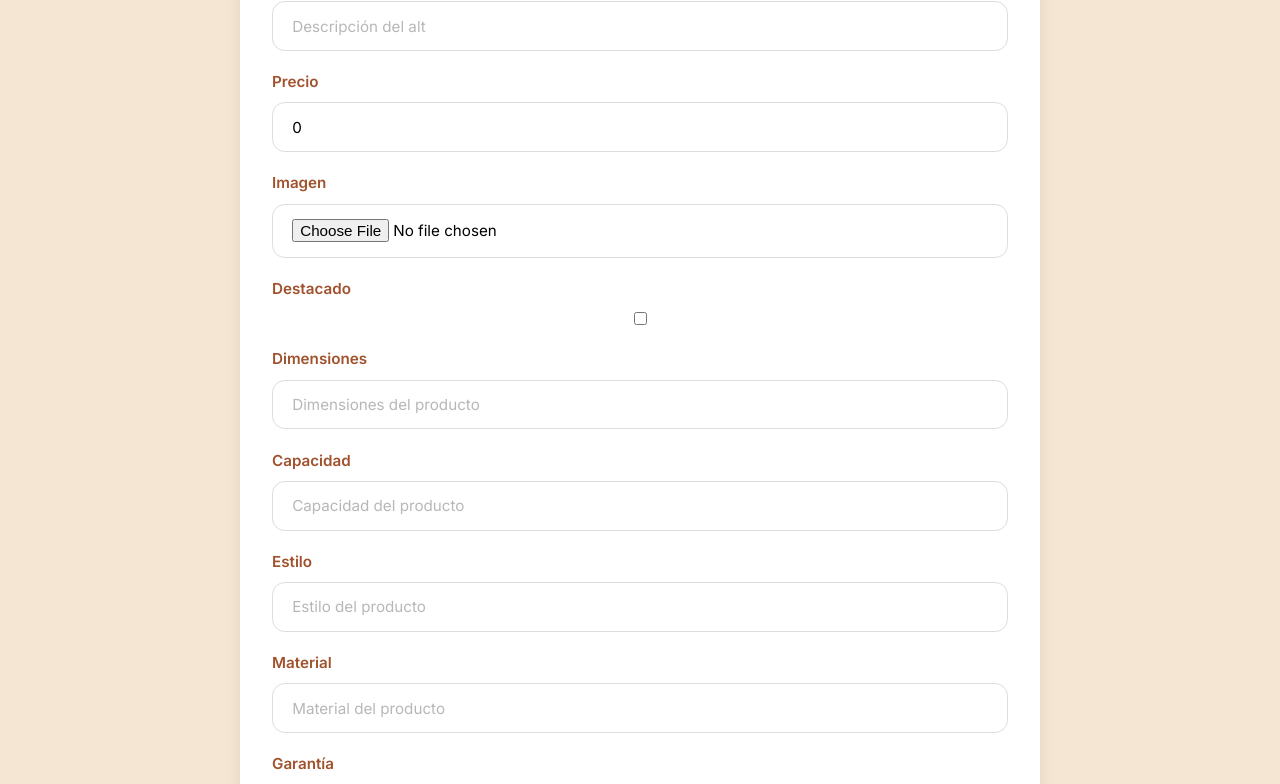
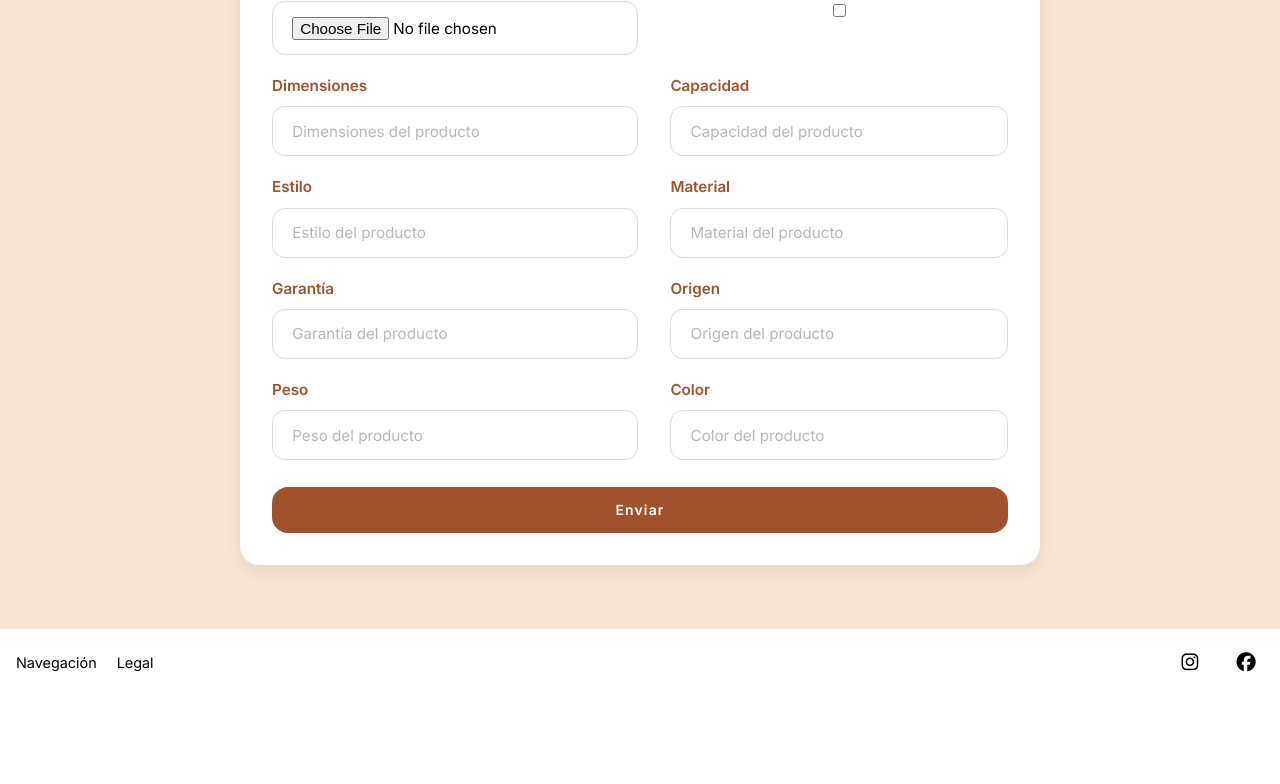
Before and after one commit to ramiromarcosmorales/muebleria-hermanos-jota, a React (Vite) app in the folder client/: page /admin/crear-producto in a window 1280 px wide. Shown: the part 520-1304 px from the top of the page. After the commit the page ends 1217 px from the top, so only its background shows below. Built offline with nearby package versions, Linux system fonts and the light colour scheme; no server answers.

Commit message:
fix(global.css): corregidos estilos para distribuir el form en 2 columnas

```diff
--- a/client/src/styles/global.css
+++ b/client/src/styles/global.css
@@ -1044,9 +1044,9 @@ footer ul {
 .create-product-form {
   background-color: #fff;
   width: 100%;
-  display: flex;
-  flex-direction: column;
-  gap: 1.2rem;
+  display: grid;
+  grid-template-columns: 1fr 1fr;
+  gap: 1.2rem 2rem;
   padding: 2rem;
   border-radius: 1.2rem;
   box-shadow: 0 6px 16px rgba(0, 0, 0, 0.08);
@@ -1099,6 +1099,8 @@ footer ul {
   font-size: var(--tamaño-cta);
   letter-spacing: var(--tracking-cta);
   transition: background-color 0.3s ease;
+  grid-column: 1 / -1;
+  margin-top: 0.5rem;
 }
 
 .create-product-button:hover {
```
